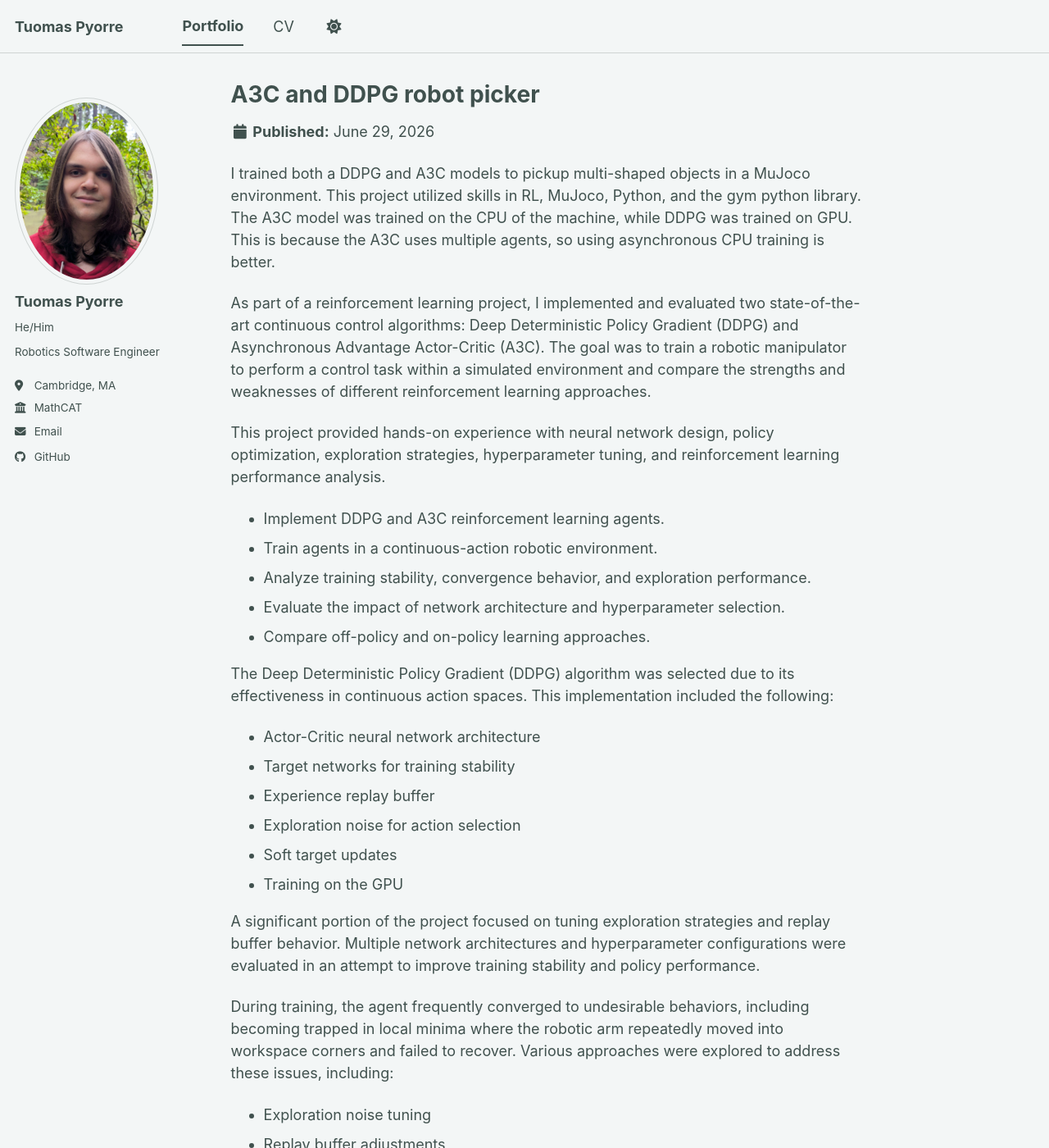
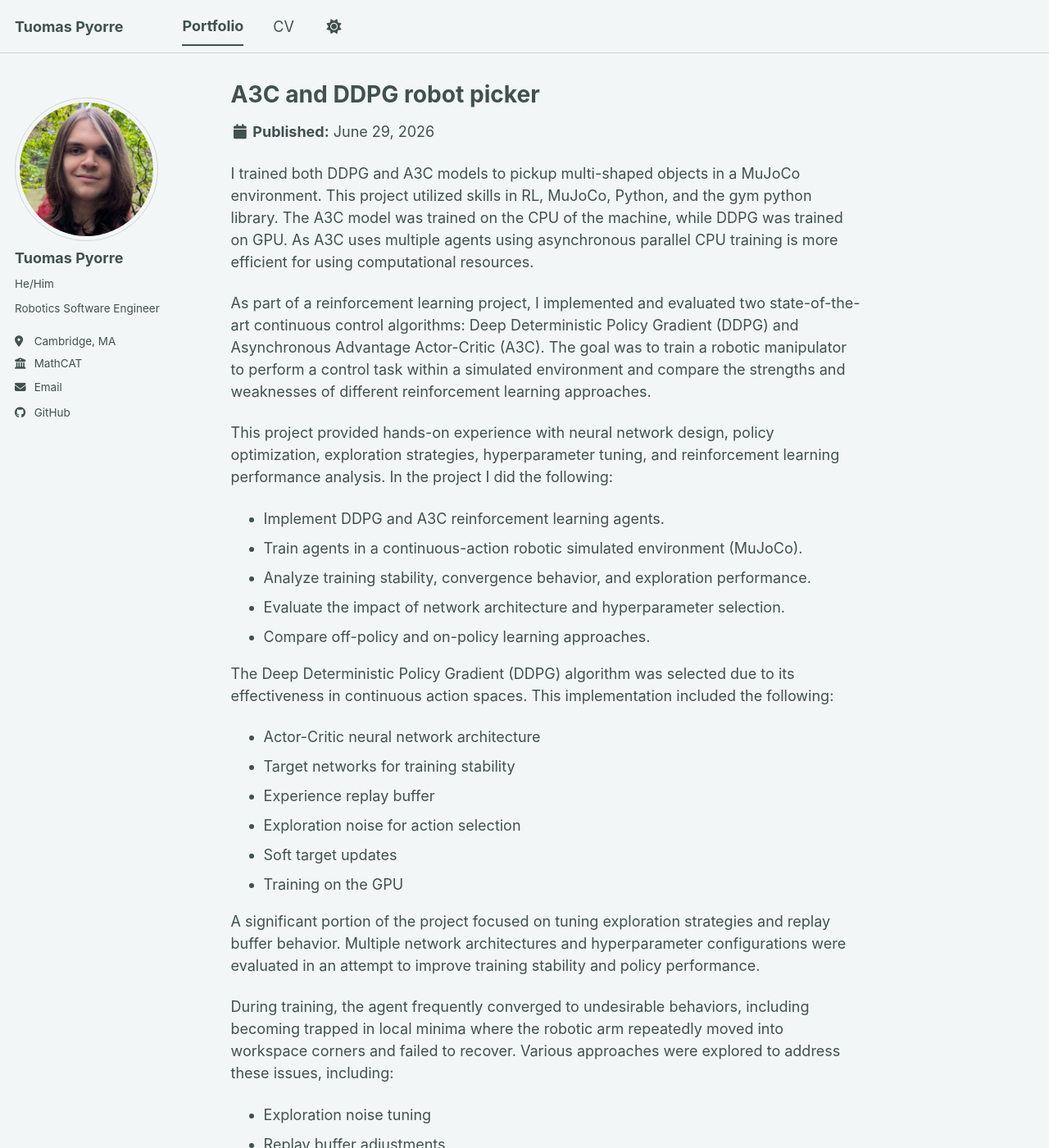
Before and after one commit to ttpyorre/ttpyorre.github.io, a Jekyll site: the page built from _portfolio/04-a3c_ddpg.md, in a window 1280 px wide and 1400 px high. Shown: the whole window at 82% size. Built offline with Jekyll 4.4.1, drawn with Linux system fonts in a browser that asks for light colours; a script bundle is joined from its source files by our own code; library files that are not in the unit come from our copies; some of the changed text lies outside the part shown.

Commit message:
typo fixes, and making image circle

```diff
--- a/_includes/author-profile.html
+++ b/_includes/author-profile.html
@@ -10,7 +10,7 @@
     {% if author.avatar contains "://" %}
     	<img src="{{ author.avatar }}" alt="{{ author.name }}"  fetchpriority="high" />
     {% else %}
-    	<img src="{{ author.avatar | prepend: "/images/" | prepend: base_path }}" class="author__avatar" alt="{{ author.name }}"  fetchpriority="high" />
+	    <img src="{{ author.avatar | prepend: "/images/" | prepend: base_path }}" alt="{{ author.name }}"  fetchpriority="high" />
     {% endif %}
   </div>
 
--- a/_portfolio/04-a3c_ddpg.md
+++ b/_portfolio/04-a3c_ddpg.md
@@ -1,17 +1,17 @@
 ---
 title: "A3C and DDPG robot picker"
-excerpt: "Using the A3C and DDPG RL algorithms made a robot pick up objects in a MuJoco environment. <br/><img src='/images/portfolio/A3C_mujoco.JPG'>"
+excerpt: "Using the A3C and DDPG RL algorithms made a robot pick up objects in a MuJoCo environment. <br/><img src='/images/portfolio/A3C_mujoco.JPG'>"
 collection: portfolio
 ---
 
-I trained both a DDPG and A3C models to pickup multi-shaped objects in a MuJoco environment. This project utilized skills in RL, MuJoco, Python, and the gym python library. The A3C model was trained on the CPU of the machine, while DDPG was trained on GPU. This is because the A3C uses multiple agents, so using asynchronous CPU training is better.
+I trained both DDPG and A3C models to pickup multi-shaped objects in a MuJoCo environment. This project utilized skills in RL, MuJoCo, Python, and the gym python library. The A3C model was trained on the CPU of the machine, while DDPG was trained on GPU. As A3C uses multiple agents using asynchronous parallel CPU training is more efficient for using computational resources.
 
 As part of a reinforcement learning project, I implemented and evaluated two state-of-the-art continuous control algorithms: Deep Deterministic Policy Gradient (DDPG) and Asynchronous Advantage Actor-Critic (A3C). The goal was to train a robotic manipulator to perform a control task within a simulated environment and compare the strengths and weaknesses of different reinforcement learning approaches.
 
-This project provided hands-on experience with neural network design, policy optimization, exploration strategies, hyperparameter tuning, and reinforcement learning performance analysis.
+This project provided hands-on experience with neural network design, policy optimization, exploration strategies, hyperparameter tuning, and reinforcement learning performance analysis. In the project I did the following:
 
 - Implement DDPG and A3C reinforcement learning agents.
-- Train agents in a continuous-action robotic environment.
+- Train agents in a continuous-action robotic simulated environment (MuJoCo).
 - Analyze training stability, convergence behavior, and exploration performance.
 - Evaluate the impact of network architecture and hyperparameter selection.
 - Compare off-policy and on-policy learning approaches.
--- a/_sass/layout/_sidebar.scss
+++ b/_sass/layout/_sidebar.scss
@@ -154,7 +154,10 @@
   }
 
   img {
+    width: 100%;
+    aspect-ratio: 1;
     max-width: 175px;
+    object-fit: cover;
     border-radius: 50%;
 
     @include breakpoint($large) {
```
Also changed, not shown: other parts of _portfolio/04-a3c_ddpg.md (+0 -8 lines), _portfolio/06-Controls.md (+5 -12 lines), _portfolio/06-romio_and_julibot.md (+3 -3 lines).
